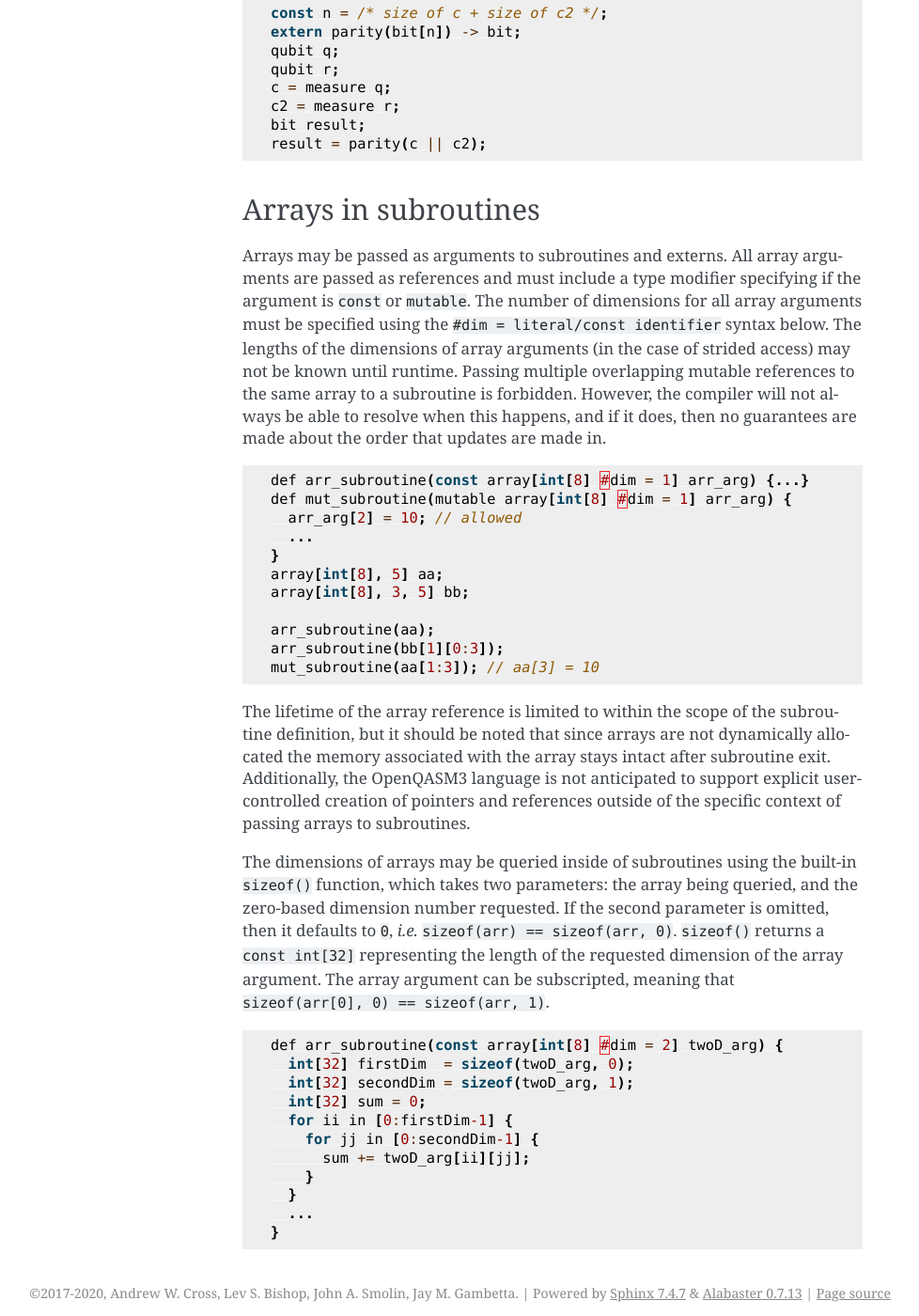
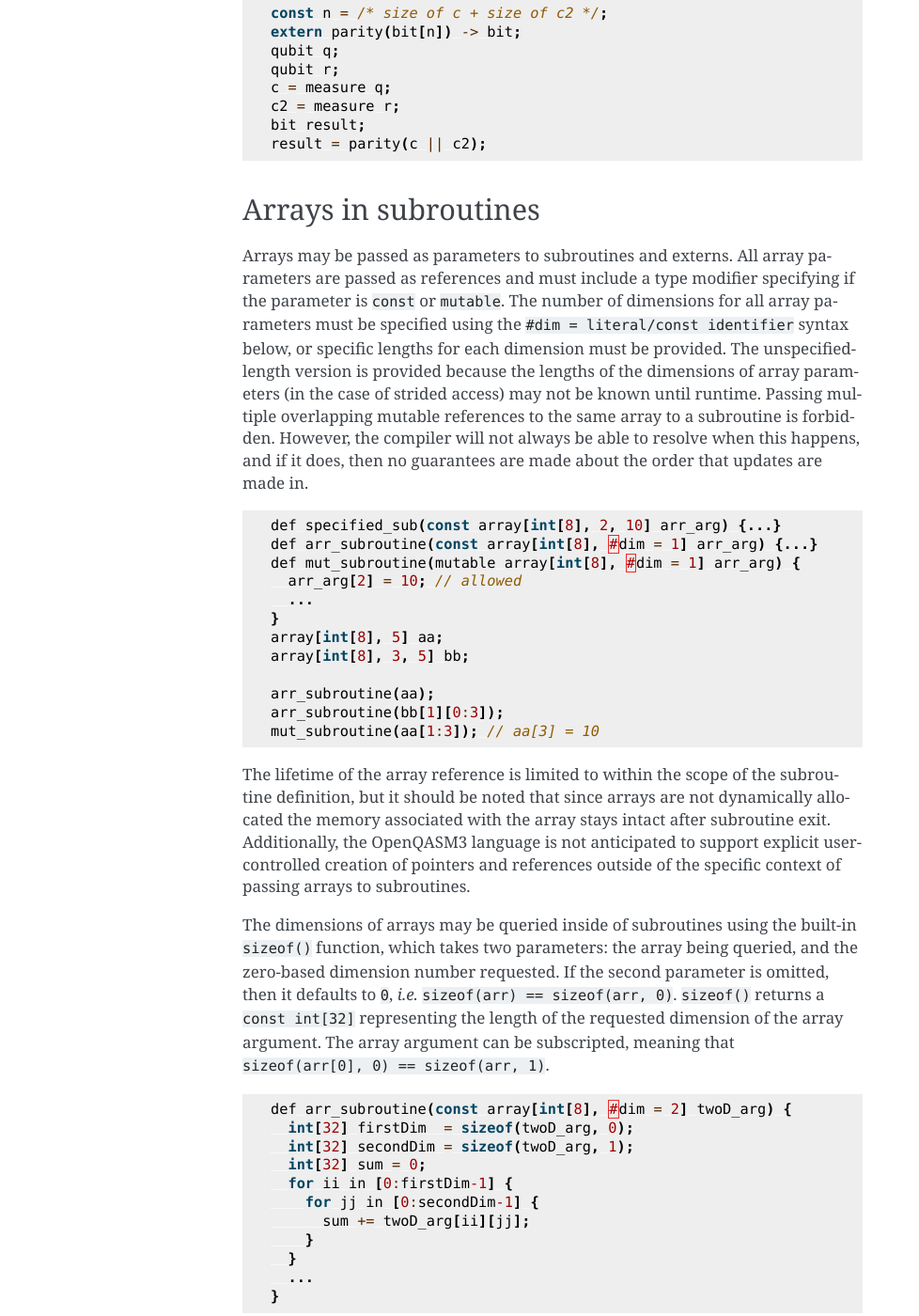
Before and after one commit to openqasm/openqasm, a Sphinx documentation site: the page built from source/language/subroutines.rst, in a window 1280 px wide and 1400 px high, scrolled down 1286 px. Shown: the whole window at 94% size, without its empty margins (162-1140 px from the left). Built offline with Sphinx 7.4.7, drawn with Linux system fonts in a browser that asks for light colours; pages that are not in the unit, such as notebooks, are missing from menus.

Commit message:
Allow specifying the length of the dimensions of array parameters to subroutines, added a "," between the type and #dim for the unspecified version, change usage of argument to parameter for that section

```diff
--- a/source/language/subroutines.rst
+++ b/source/language/subroutines.rst
@@ -79,12 +79,13 @@ this
 Arrays in subroutines
 ---------------------
 
-Arrays may be passed as arguments to subroutines and externs. All array
-arguments are passed as references and must include a type modifier specifying
-if the argument is ``const`` or ``mutable``. The number of dimensions for all
-array arguments must be specified using the ``#dim = literal/const identifier``
-syntax below. The lengths of
-the dimensions of array arguments (in the case of strided access) may not be
+Arrays may be passed as parameters to subroutines and externs. All array
+parameters are passed as references and must include a type modifier specifying
+if the parameter is ``const`` or ``mutable``. The number of dimensions for all
+array parameters must be specified using the ``#dim = literal/const identifier``
+syntax below, or specific lengths for each dimension must be provided.
+The unspecified-length version is provided because the lengths of
+the dimensions of array parameters (in the case of strided access) may not be
 known until runtime. Passing multiple overlapping mutable references to the same
 array to a subroutine is forbidden. However, the compiler will not always be
 able to resolve when this happens, and if it does, then no guarantees are made
@@ -92,8 +93,9 @@ about the order that updates are made in.
 
 .. code-block:: c
 
-   def arr_subroutine(const array[int[8] #dim = 1] arr_arg) {...}
-   def mut_subroutine(mutable array[int[8] #dim = 1] arr_arg) {
+   def specified_sub(const array[int[8], 2, 10] arr_arg) {...}
+   def arr_subroutine(const array[int[8], #dim = 1] arr_arg) {...}
+   def mut_subroutine(mutable array[int[8], #dim = 1] arr_arg) {
      arr_arg[2] = 10; // allowed
      ...
    }
@@ -121,7 +123,7 @@ subscripted, meaning that ``sizeof(arr[0], 0) == sizeof(arr, 1)``.
 
 .. code-block:: c
 
-   def arr_subroutine(const array[int[8] #dim = 2] twoD_arg) {
+   def arr_subroutine(const array[int[8], #dim = 2] twoD_arg) {
      int[32] firstDim  = sizeof(twoD_arg, 0);
      int[32] secondDim = sizeof(twoD_arg, 1);
      int[32] sum = 0;
```
